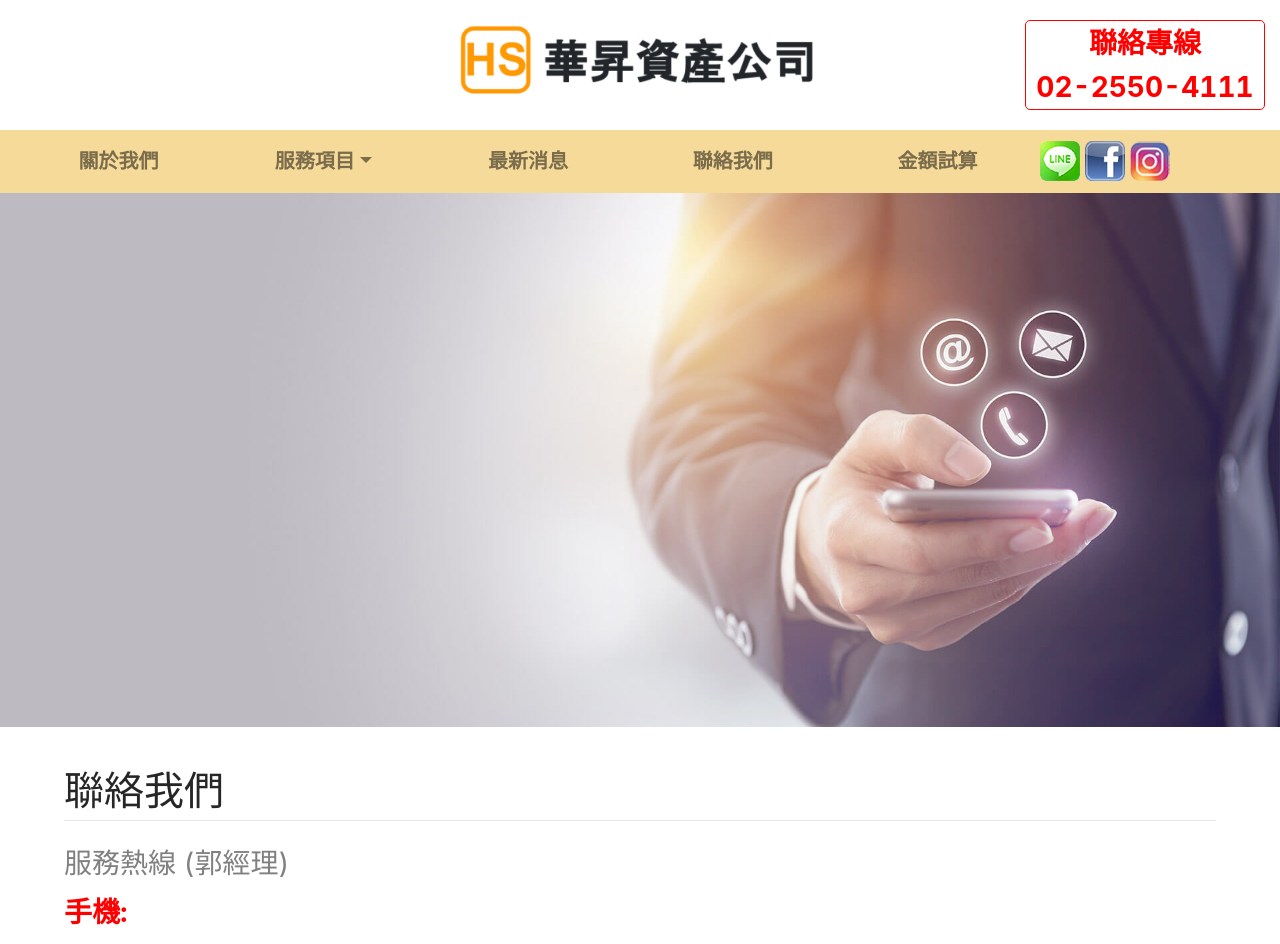
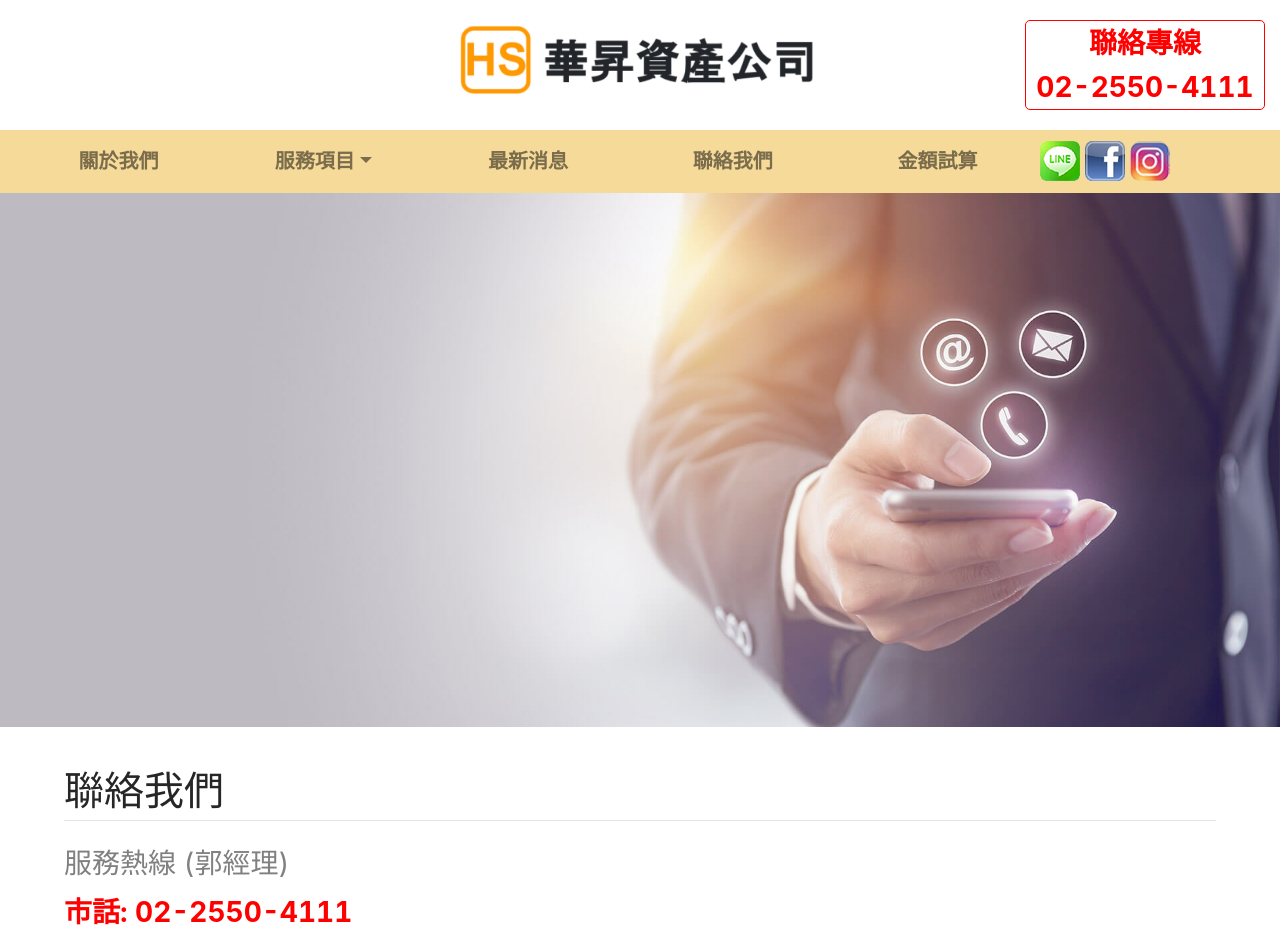
Before and after one commit to KuoZZ/hau-sheng, a Next.js app: page /contact-us in a window 1280 px wide. Shown: the top 944 px of the page. Built offline with nearby package versions, Linux system fonts and the light colour scheme; some icons are missing.

Commit message:
Update index.tsx

```diff
--- a/pages/contact-us/index.tsx
+++ b/pages/contact-us/index.tsx
@@ -33,18 +33,18 @@ export default function ContactUs() {
           <h1>聯絡我們</h1>
           <div className="sub-title">
             服務熱線 ({cs})
-            <div
+            {tel && <div
               className="anchor"
               onClick={() => _handleClickContactUs(`Tel:${tel}`)}
             >
               手機: {tel}
-            </div>
-            <div
+            </div>}
+            {local_tel && <div
               className="anchor"
               onClick={() => _handleClickContactUs(`Tel:${local_tel}`)}
             >
               市話: {local_tel}
-            </div>
+            </div>}
           </div>
           <Row>
             <Col xs="12" lg="9" className="links">
```
